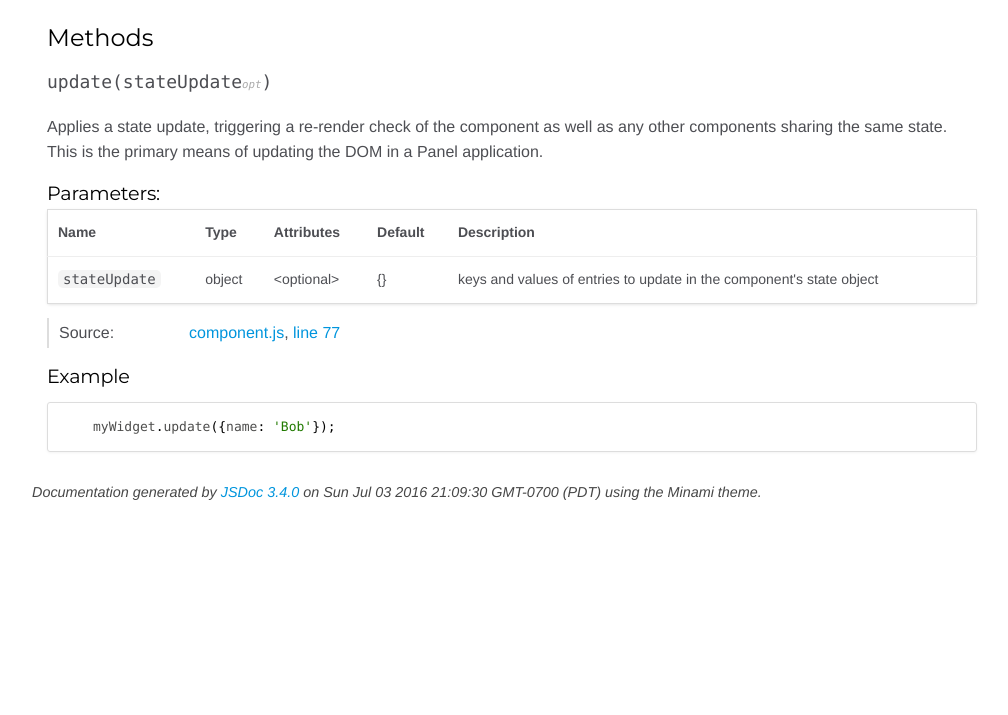
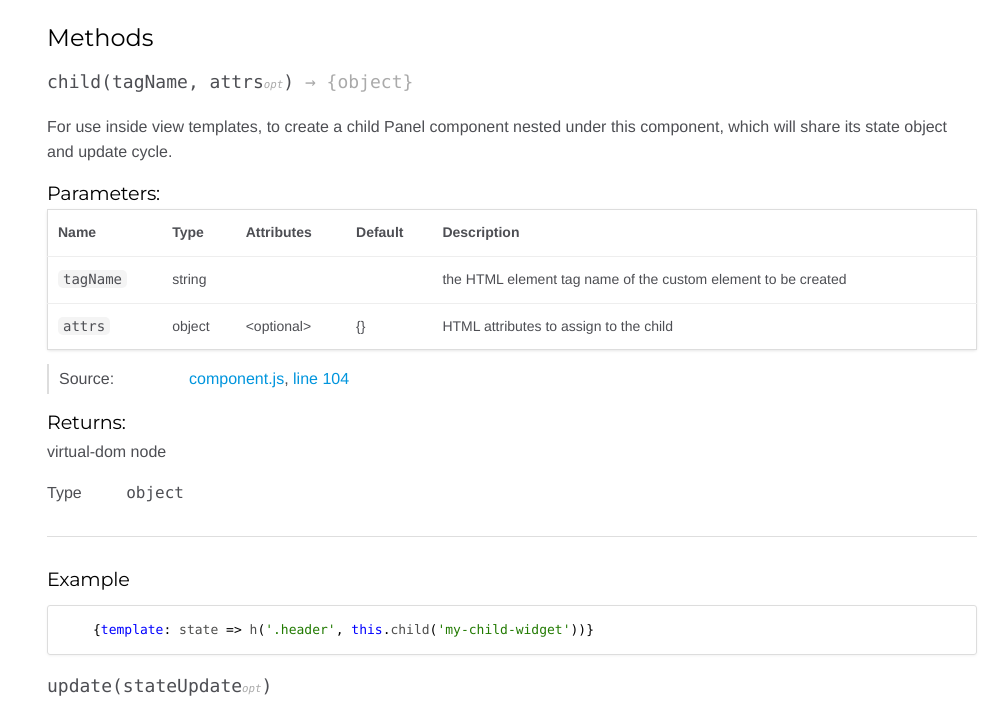
Before and after one commit to yangxin1994/panel, a website: page doc/Component.html in a window 1280 px wide. Shown: the part 1903-2618 px from the top of the page, without its empty margins (253-1261 px from the left). Before the commit the page ends 2424 px from the top, so only its background shows below. Drawn offline with nearby package versions, Linux system fonts and the light colour scheme.

Commit message:
doc Component.child

```diff
--- a/doc/Component.html
+++ b/doc/Component.html
@@ -23,7 +23,7 @@
 <label for="nav-trigger" class="overlay"></label>
 
 <nav>
-    <h2><a href="index.html">Home</a></h2><h3>Classes</h3><ul><li><a href="Component.html">Component</a><ul class='methods'><li data-type='method'><a href="Component.html#update">update</a></li></ul></li></ul><h3>Modules</h3><ul><li><a href="module-panel.html">panel</a></li></ul>
+    <h2><a href="index.html">Home</a></h2><h3>Classes</h3><ul><li><a href="Component.html">Component</a><ul class='methods'><li data-type='method'><a href="Component.html#child">child</a></li><li data-type='method'><a href="Component.html#update">update</a></li></ul></li></ul><h3>Modules</h3><ul><li><a href="module-panel.html">panel</a></li></ul>
 </nav>
 
 <div id="main">
@@ -498,6 +498,221 @@ either by including the tag in HTML markup, or by using the DOM API method
 
 
 
+    <h4 class="name" id="child"><span class="type-signature"></span>child<span class="signature">(tagName, attrs<span class="signature-attributes">opt</span>)</span><span class="type-signature"> &rarr; {object}</span></h4>
+
+
+
+
+
+<div class="description">
+    For use inside view templates, to create a child Panel component nested under this
+component, which will share its state object and update cycle.
+</div>
+
+
+
+
+
+
+
+
+
+    <h5>Parameters:</h5>
+
+
+<table class="params">
+    <thead>
+    <tr>
+
+        <th>Name</th>
+
+
+        <th>Type</th>
+
+
+        <th>Attributes</th>
+
+
+
+        <th>Default</th>
+
+
+        <th class="last">Description</th>
+    </tr>
+    </thead>
+
+    <tbody>
+
+
+        <tr>
+
+                <td class="name"><code>tagName</code></td>
+
+
+            <td class="type">
+
+
+<span class="param-type">string</span>
+
+
+
+            </td>
+
+
+                <td class="attributes">
+
+
+
+
+
+                </td>
+
+
+
+                <td class="default">
+
+                </td>
+
+
+            <td class="description last">the HTML element tag name of the custom element
+to be created</td>
+        </tr>
+
+
+
+        <tr>
+
+                <td class="name"><code>attrs</code></td>
+
+
+            <td class="type">
+
+
+<span class="param-type">object</span>
+
+
+
+            </td>
+
+
+                <td class="attributes">
+
+                    &lt;optional><br>
+
+
+
+
+
+                </td>
+
+
+
+                <td class="default">
+
+                    {}
+
+                </td>
+
+
+            <td class="description last">HTML attributes to assign to the child</td>
+        </tr>
+
+
+    </tbody>
+</table>
+
+
+
+
+
+
+<dl class="details">
+
+
+
+
+
+
+
+
+
+
+
+
+
+
+
+
+
+
+
+
+
+
+
+
+
+
+    <dt class="tag-source">Source:</dt>
+    <dd class="tag-source"><ul class="dummy"><li>
+        <a href="component.js.html">component.js</a>, <a href="component.js.html#line104">line 104</a>
+    </li></ul></dd>
+
+
+
+
+
+
+
+</dl>
+
+
+
+
+
+
+
+
+
+
+
+
+
+<h5>Returns:</h5>
+
+
+<div class="param-desc">
+    virtual-dom node
+</div>
+
+
+
+<dl class="param-type">
+    <dt>
+        Type
+    </dt>
+    <dd>
+
+<span class="param-type">object</span>
+
+
+    </dd>
+</dl>
+
+
+
+
+    <h5>Example</h5>
+
+    <pre class="prettyprint"><code>{template: state => h('.header', this.child('my-child-widget'))}</code></pre>
+
+
+
+
+
+
+
+
     <h4 class="name" id="update"><span class="type-signature"></span>update<span class="signature">(stateUpdate<span class="signature-attributes">opt</span>)</span><span class="type-signature"></span></h4>
 
 
@@ -670,7 +885,7 @@ the component's state object</td>
 <br class="clear">
 
 <footer>
-    Documentation generated by <a href="https://github.com/jsdoc3/jsdoc">JSDoc 3.4.0</a> on Sun Jul 03 2016 21:09:30 GMT-0700 (PDT) using the Minami theme.
+    Documentation generated by <a href="https://github.com/jsdoc3/jsdoc">JSDoc 3.4.0</a> on Sun Jul 03 2016 21:27:05 GMT-0700 (PDT) using the Minami theme.
 </footer>
 
 <script>prettyPrint();</script>
```
Also changed, not shown: doc/component.js.html (+18 -8 lines), doc/index.html (+2 -2 lines), doc/index.js.html (+2 -2 lines), doc/module-panel.html (+2 -2 lines), lib/component.js.
